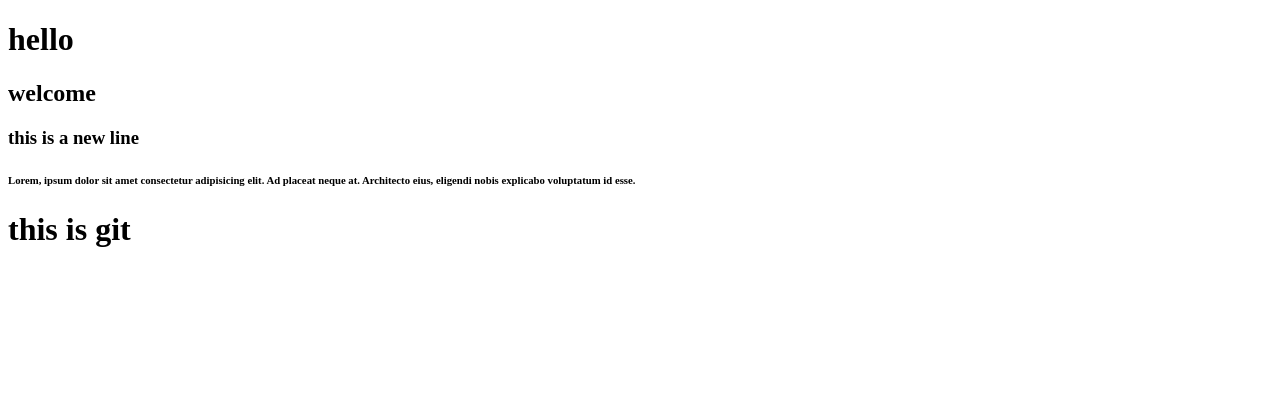
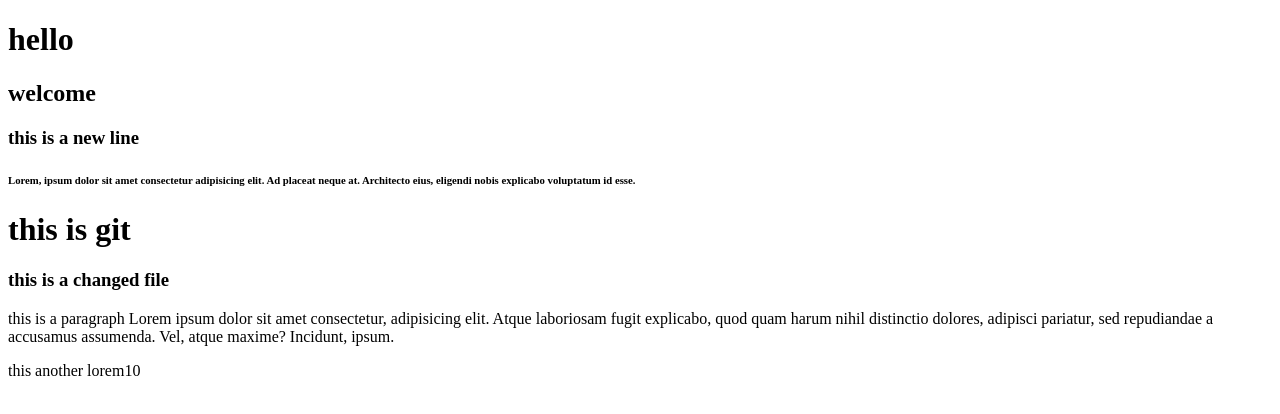
Before and after one commit to Alfredroshan555/gitTriail, a plain HTML site: page index.html in a window 1280 px wide. Drawn offline with Linux system fonts and the light colour scheme.

Commit message:
added a new div and 2 paragraphs

```diff
--- a/index.html
+++ b/index.html
@@ -14,6 +14,13 @@
     <h3>this is a new line</h3>
     <h6>Lorem, ipsum dolor sit amet consectetur adipisicing elit. Ad placeat neque at. Architecto eius, eligendi nobis explicabo voluptatum id esse.</h6>
     <h1>this is git</h1>
+    <div>
+        <h3>this is a changed file </h3>
+        <p>this is a paragraph Lorem ipsum dolor sit amet consectetur, adipisicing elit. Atque laboriosam fugit explicabo, quod quam harum nihil distinctio dolores, adipisci pariatur, sed repudiandae a accusamus assumenda. Vel, atque maxime? Incidunt, ipsum.</p>
+        <p>this another lorem10
+
+        </p>
+    </div>
 </body>
 
 </html>
```
